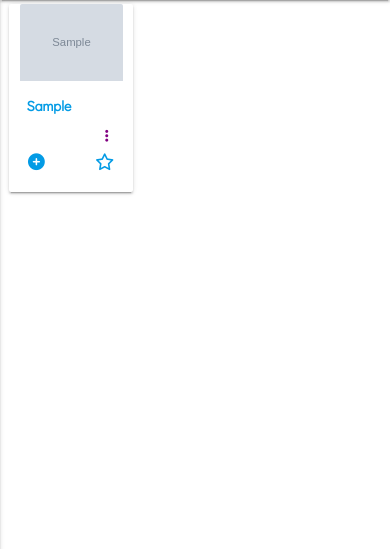
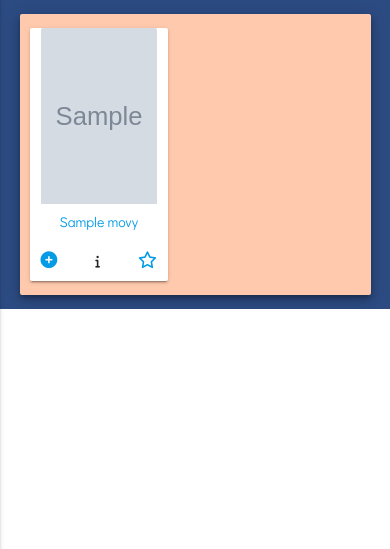
Before and after one commit to Code-Institute-Submissions/SpookySpool, a Flask app: page /browse in a window 390 px wide. Shown: the part 56-605 px from the top of the page. Run offline with Flask 2, Linux system fonts and the light colour scheme; the visitor is signed in with stand-in values (Sample User, id 1); grey boxes marked "Sample" are stand-in pictures; a database or web service that is not in the repository returns one stand-in record (values such as "Sample title"); some libraries are stand-ins or nearby versions.

Commit message:
movie cards on browse page are now all the same height and responsive to breakpoints

```diff
--- a/static/css/style.css
+++ b/static/css/style.css
@@ -32,6 +32,14 @@ body {
 
 /*----- Colors -----*/
 
+.wrapper {
+    background-color: #2C4B82;
+}
+
+.container {
+    background-color: #FFC9AD;
+}
+
 .btn {
     background-color: #D24625;
 }
@@ -46,6 +54,19 @@ body {
 
 nav {
     background-color: #0B1023;
+}
+
+/*----- Base -----*/
+
+.wrapper {
+    height: 100%;
+    width: 100%;
+    padding: 1em 0;
+}
+
+.container.body-content {
+    border-radius: 2px;
+    padding: 0.5em;
 }
 
 
@@ -65,40 +86,44 @@ nav div a img {
     vertical-align: top;
 }
 
-nav li>a {
+#mobile-menu,
+nav li>a,
+.side-nav li>a,
+.dropdown-content li>a {
     font-size: 1.2em;
+    color: #ffffff;
+    background-color: #0B1023;
+    transition: color 250ms;
 }
 
-/**/
+nav li>a:hover,
+.dropdown-content li>a:hover{
+    background-color: #0B1023;
+    color: #D24625;
+}
+
+/*----- Browse Page -----*/
+
+#movie-container {
+    width: 100%;
+    margin: 0;
+    padding: 0.25em;
+}
 
 .card {
     margin: 0.25em;
 }
 
 .card .card-content {
-    padding: 1em 0.5em;
+    padding: 0.5em 0;
 }
 
-.card-info {
-    max-width: 85%;
-    height: 1.5em;
+.card .card-content p {
+    height: 30px;
     overflow: hidden;
-    display: inline-block;
-    margin: 0em;
-    font-weight: bold;
-}
-
-.card-content .fa-ellipsis-v {
-    color: purple;
-    padding: 0.5em 0.5em;
-    margin: 0;
-    cursor: pointer;
-}
-
-.icon {
-    display: inline-block;
-    vertical-align: middle;
-    width: 100%;
+    text-overflow: ellipsis;
+    white-space: nowrap;
+    vertical-align: bottom;
 }
 
 .card .card-content.icon{
@@ -109,3 +134,29 @@ nav li>a {
 .left-align-slick > .slick-list > .slick-track {
     margin-left:0;
 }
+
+
+
+@media(min-width: 300px) {
+    .card-image img {
+        height: 45vw;
+    }
+}
+
+@media(min-width: 610px) {
+    .card-image img {
+        height: 25vw;
+    }
+}
+
+@media(min-width: 1000px) {
+    .card-image img {
+        height: 20vw;
+    }
+}
+
+@media(min-width: 1300px) {
+    .card{
+        max-width: 1040px;
+    }
+}
--- a/templates/base.html
+++ b/templates/base.html
@@ -60,7 +60,7 @@
           {% if session["username"]%}
           <li>
             <a class="dropdown-button" href="#!" data-activates="user_menu"
-              >My Stuff</a
+              >Account</a
             >
           </li>
           {% else %}
@@ -100,7 +100,7 @@
     </ul>
 
     <div class="wrapper">
-      <div class="container body-content">
+      <div class="container body-content z-depth-3">
         {% block content %} {% endblock %}
       </div>
     </div>
--- a/templates/browse.html
+++ b/templates/browse.html
@@ -3,12 +3,12 @@
     Browse
 {% endblock %}
 {% block content %}
-    <div class="row">
+    <div id="movie-container" class="row">
 {% if session["username"] %}
     {% for movie in movies %}
-        <div class="card col s4">
+        <div class="card col s5 m3 l3">
             <div class="card-image waves-effect waves-block waves-light">
-                <a href="{{url_for('movie_page', movie_id=movie._id)}}">
+                <a class="card-link" href="{{url_for('movie_page', movie_id=movie._id)}}">
                     {% if movie.img_url == "" %}
                         <img src="{{url_for('static', filename='images/movie-clapperboard.jpg')}}" alt="{{movie.title}}">
                     {% else %}
@@ -18,23 +18,21 @@
             </div>
             <div class="card-content">
                 <a href="{{url_for('movie_page', movie_id=movie._id)}}">
-                    <p class="card-info heading-text med">{{movie.title}}</p>
+                    <p class="card-info heading-text med center-align">{{movie.title}}</p>
                 </a>
-                <i class="activator right fas fa-ellipsis-v"></i>
             </div>
-            <div class="card-content icon">
-                <span>
+            <div class="card-content center-align icon">
                     {% if movie._id in user.watchlist %}
                         <a class="left" href="{{url_for('remove_watchlist', movie_id=movie._id, page='browse_movies')}}"><i class="fas fa-check"></i></a>
                     {% else %}
                         <a class="left" href="{{url_for('add_watchlist', movie_id=movie._id, page='browse_movies')}}"><i class="fas fa-plus-circle"></i></a>
                     {% endif %}
+                        <i class="activator sml fas fa-info"></i>
                     {% if movie._id in user.favourites %}
                         <a class="right" href="{{url_for('remove_favourite', movie_id=movie._id, page='browse_movies')}}"><i class="fas fa-star"></i></a>
                     {% else %}
                         <a class="right" href="{{url_for('add_favourites', movie_id=movie._id, page='browse_movies')}}"><i class="far fa-star"></i></a>
                     {% endif %}
-                </span>
             </div>
             <div class="card-reveal">
                 <span class="card-title"><i class=" med right fas fa-times"></i></span>
@@ -53,9 +51,9 @@
             {% endif %}
         {% endwith %}
         {% for movie in movies %}
-            <div class="card col s6 m3">
+           <div class="card col s5 m3 l3">
             <div class="card-image waves-effect waves-block waves-light">
-                    <a href="{{url_for('movie_page', movie_id=movie._id)}}">
+                <a class="card-link" href="{{url_for('movie_page', movie_id=movie._id)}}">
                     {% if movie.img_url == "" %}
                         <img src="{{url_for('static', filename='images/movie-clapperboard.jpg')}}" alt="{{movie.title}}">
                     {% else %}
@@ -65,9 +63,11 @@
             </div>
             <div class="card-content">
                 <a href="{{url_for('movie_page', movie_id=movie._id)}}">
-                        <p class="card-info heading-text med">{{movie.title}}</p>
+                    <p class="card-info heading-text med center-align">{{movie.title}}</p>
                 </a>
-                    <i class="activator right fas fa-ellipsis-v"></i>
+            </div>
+                <div class="card-content center-align icon">
+                        <i class="activator sml fas fa-info"></i>
                 </div>
                 <div class="card-reveal">
                     <span class="card-title"><i class=" med right fas fa-times"></i></span>
```
Lines whose indentation alone changed are shown as unchanged.
